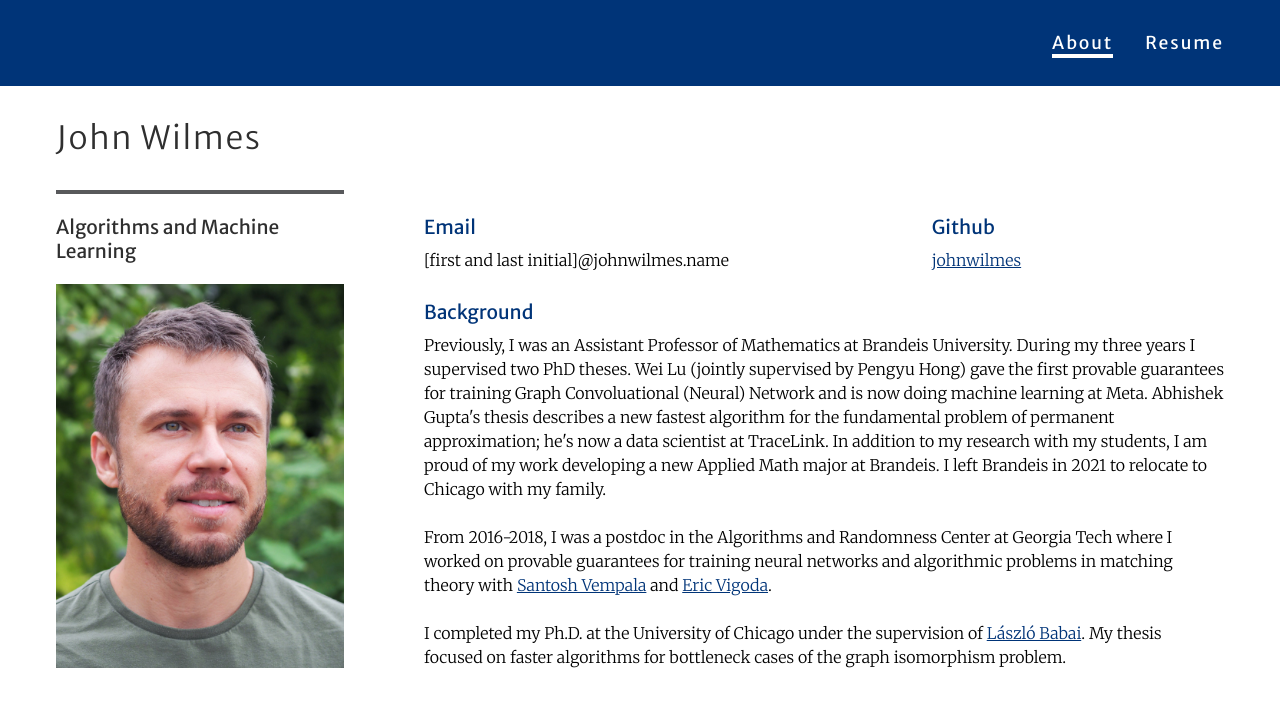
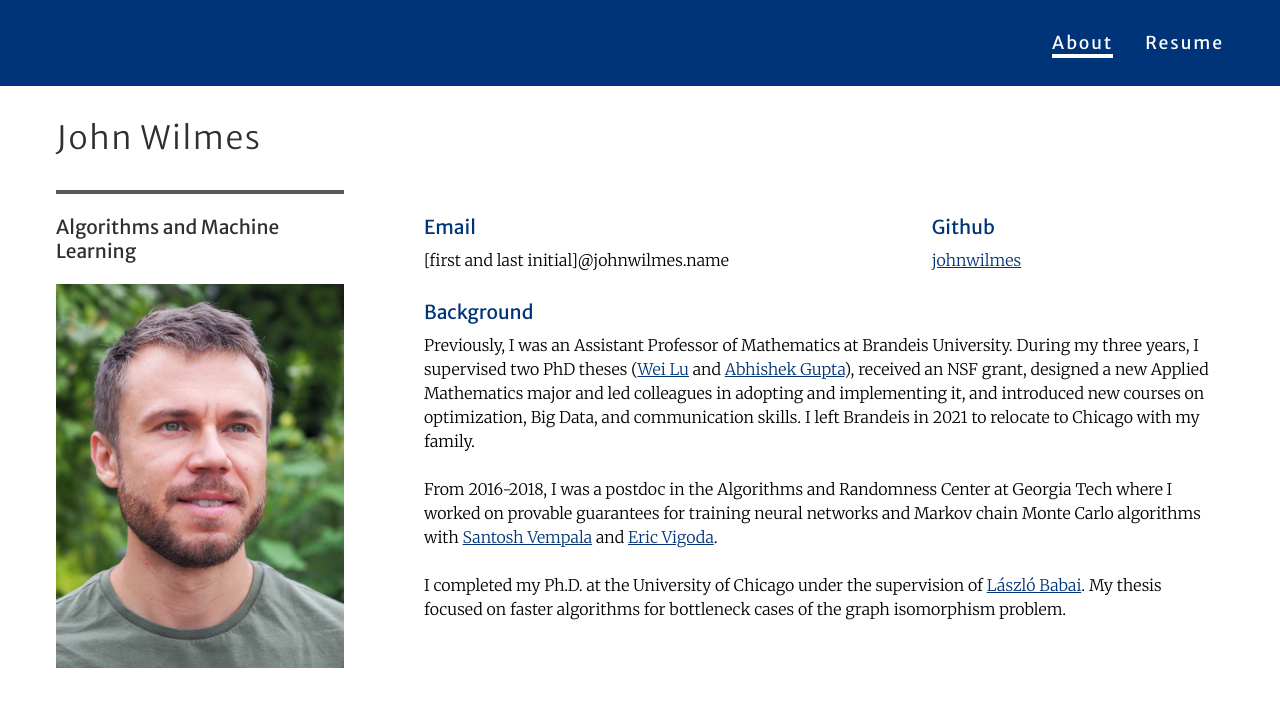
Before and after one commit to johnwilmes/johnwilmes.github.io, a Jekyll site: the page built from index.html, in a window 1280 px wide. Shown: the top 707 px of the page. Built offline with Jekyll 4.4.1, drawn with Linux system fonts in a browser that asks for light colours.

Commit message:
Edit Brandeis summary

```diff
--- a/index.html
+++ b/index.html
@@ -31,16 +31,16 @@ navigation_weight: 1
     <h3>Background</h3>
 
     <p>Previously, I was an Assistant Professor of Mathematics at Brandeis University. During my
-    three years I supervised two PhD theses. Wei Lu (jointly supervised by Pengyu Hong) gave the
-    first provable guarantees for training Graph Convoluational (Neural) Network and is now doing
-    machine learning at Meta. Abhishek Gupta's thesis describes a new fastest algorithm for the
-    fundamental problem of permanent approximation; he's now a data scientist at TraceLink. In
-    addition to my research with my students, I am proud of my work developing a new Applied Math
-    major at Brandeis. I left Brandeis in 2021 to relocate to Chicago with my family.</p>
+    three years, I supervised two PhD theses
+    (<a href="https://www.linkedin.com/in/wei-lu-365320149">Wei Lu</a> and
+    <a href="https://www.linkedin.com/in/abhishek-gupta-1024/">Abhishek Gupta</a>),
+    received an NSF grant, designed a new Applied Mathematics major and led colleagues in adopting
+    and implementing it, and introduced new courses on optimization, Big Data, and communication
+    skills. I left Brandeis in 2021 to relocate to Chicago with my family.</p>
 
     <p>From 2016-2018, I was a postdoc in the Algorithms and Randomness Center at
     Georgia Tech where I worked on provable guarantees for training neural
-    networks and algorithmic problems in matching theory with <a
+    networks and Markov chain Monte Carlo algorithms with <a
      href="https://www.cc.gatech.edu/~vempala/">Santosh Vempala</a>
     and <a href="https://www.cc.gatech.edu/home/vigoda/">Eric Vigoda</a>.
     </p>
```
